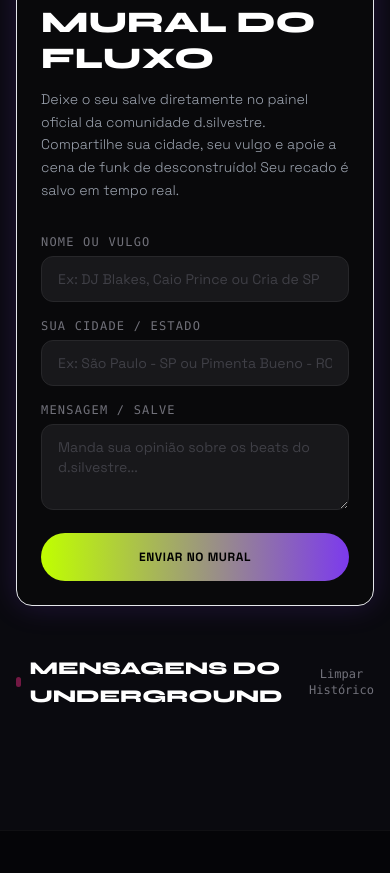
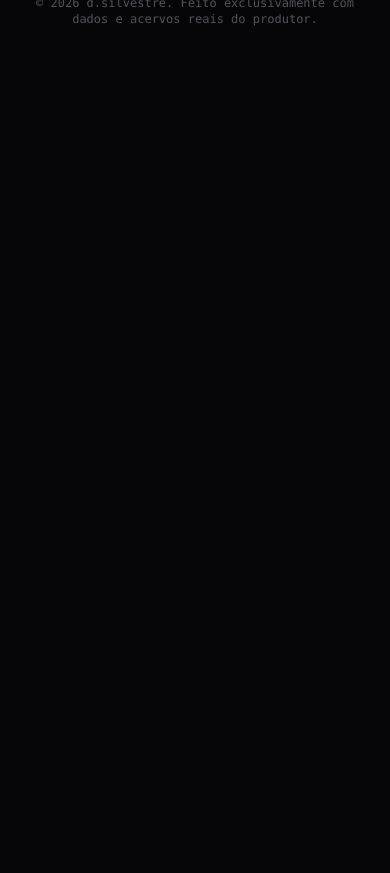
Before and after one commit to code-by-red/D.silvestre, a plain HTML site: page index.html in a window 390 px wide. Shown: the part 9197-10070 px from the top of the page. After the commit the page ends 9272 px from the top, so only its background shows below. Drawn offline with nearby package versions, Linux system fonts and the light colour scheme.

Commit message:
new page

```diff
--- a/index.html
+++ b/index.html
@@ -63,7 +63,6 @@
                 <a href="#albuns" class="text-gray-400 hover:text-white transition-colors">DISCOGRAFIA REAL</a>
                 <a href="#sobre" class="text-gray-400 hover:text-white transition-colors">HISTÓRIA</a>
                 <a href="#sets" class="text-gray-400 hover:text-white transition-colors">SETS & CABINES</a>
-                <a href="#mural" class="text-gray-400 hover:text-white transition-colors">MURAL DO FLUXO</a>
             </nav>
 
             <!-- Social Links -->
@@ -681,58 +680,6 @@
         </div>
     </section>
 
-    <!-- MURAL DO FLUXO (GUESTBOOK) -->
-    <section id="mural" class="py-24 border-t border-zinc-900 bg-cyber-dark relative">
-        <div class="max-w-7xl mx-auto px-4 sm:px-6 lg:px-8">
-            <div class="grid grid-cols-1 lg:grid-cols-12 gap-12 items-start">
-
-                <!-- Left: Form -->
-                <div class="lg:col-span-5 bg-zinc-950 border border-zinc-850 rounded-2xl p-6 sm:p-8 neon-glow-purple">
-                    <span class="text-xs font-bold uppercase tracking-widest text-cyber-acid font-mono">COMUNIDADE</span>
-                    <h3 class="text-3xl font-display font-extrabold text-white mt-1">MURAL DO FLUXO</h3>
-                    <p class="text-gray-400 text-sm mt-3 font-light leading-relaxed">
-                        Deixe o seu salve diretamente no painel oficial da comunidade d.silvestre. Compartilhe sua cidade, seu vulgo e apoie a cena de funk de desconstruído! Seu recado é salvo em tempo real.
-                    </p>
-
-                    <form id="comment-form" onsubmit="submitComment(event)" class="mt-8 space-y-4">
-                        <div>
-                            <label class="block text-xs font-mono text-zinc-500 uppercase tracking-widest mb-1.5" for="form-name">Nome ou Vulgo</label>
-                            <input type="text" id="form-name" required placeholder="Ex: DJ Blakes, Caio Prince ou Cria de SP" class="w-full bg-zinc-900 border border-zinc-800 rounded-xl px-4 py-3 text-white placeholder-zinc-700 focus:outline-none focus:border-cyber-acid text-sm">
-                        </div>
-                        <div>
-                            <label class="block text-xs font-mono text-zinc-500 uppercase tracking-widest mb-1.5" for="form-city">Sua Cidade / Estado</label>
-                            <input type="text" id="form-city" required placeholder="Ex: São Paulo - SP ou Pimenta Bueno - RO" class="w-full bg-zinc-900 border border-zinc-800 rounded-xl px-4 py-3 text-white placeholder-zinc-700 focus:outline-none focus:border-cyber-acid text-sm">
-                        </div>
-                        <div>
-                            <label class="block text-xs font-mono text-zinc-500 uppercase tracking-widest mb-1.5" for="form-msg">Mensagem / Salve</label>
-                            <textarea id="form-msg" rows="3" required placeholder="Manda sua opinião sobre os beats do d.silvestre..." class="w-full bg-zinc-900 border border-zinc-800 rounded-xl px-4 py-3 text-white placeholder-zinc-700 focus:outline-none focus:border-cyber-acid text-sm"></textarea>
-                        </div>
-                        <button type="submit" class="w-full py-4 bg-gradient-to-r from-cyber-acid to-cyber-purple text-black font-extrabold rounded-full hover:scale-[1.02] transition-transform tracking-wider uppercase text-xs">
-                            ENVIAR NO MURAL
-                        </button>
-                    </form>
-                </div>
-
-                <!-- Right: Messages Container -->
-                <div class="lg:col-span-7 space-y-6">
-                    <div class="flex items-center justify-between">
-                        <h4 class="text-lg font-display font-extrabold text-white flex items-center space-x-2 uppercase">
-                            <span class="w-2.5 h-2.5 rounded-full bg-cyber-pink animate-pulse"></span>
-                            <span>MENSAGENS DO UNDERGROUND</span>
-                        </h4>
-                        <button onclick="clearGuestbook()" class="text-xs font-mono text-zinc-500 hover:text-red-500 transition-colors">Limpar Histórico</button>
-                    </div>
-
-                    <!-- Scroll Container for comments -->
-                    <div id="mural-container" class="space-y-4 max-h-[480px] overflow-y-auto pr-2">
-                        <!-- Stored comments render here -->
-                    </div>
-                </div>
-
-            </div>
-        </div>
-    </section>
-
     <!-- FOOTER -->
     <footer class="bg-cyber-black border-t border-zinc-900/60 py-12 text-center text-sm text-zinc-500 relative z-10">
         <div class="max-w-7xl mx-auto px-4 sm:px-6 lg:px-8 space-y-6">
```
